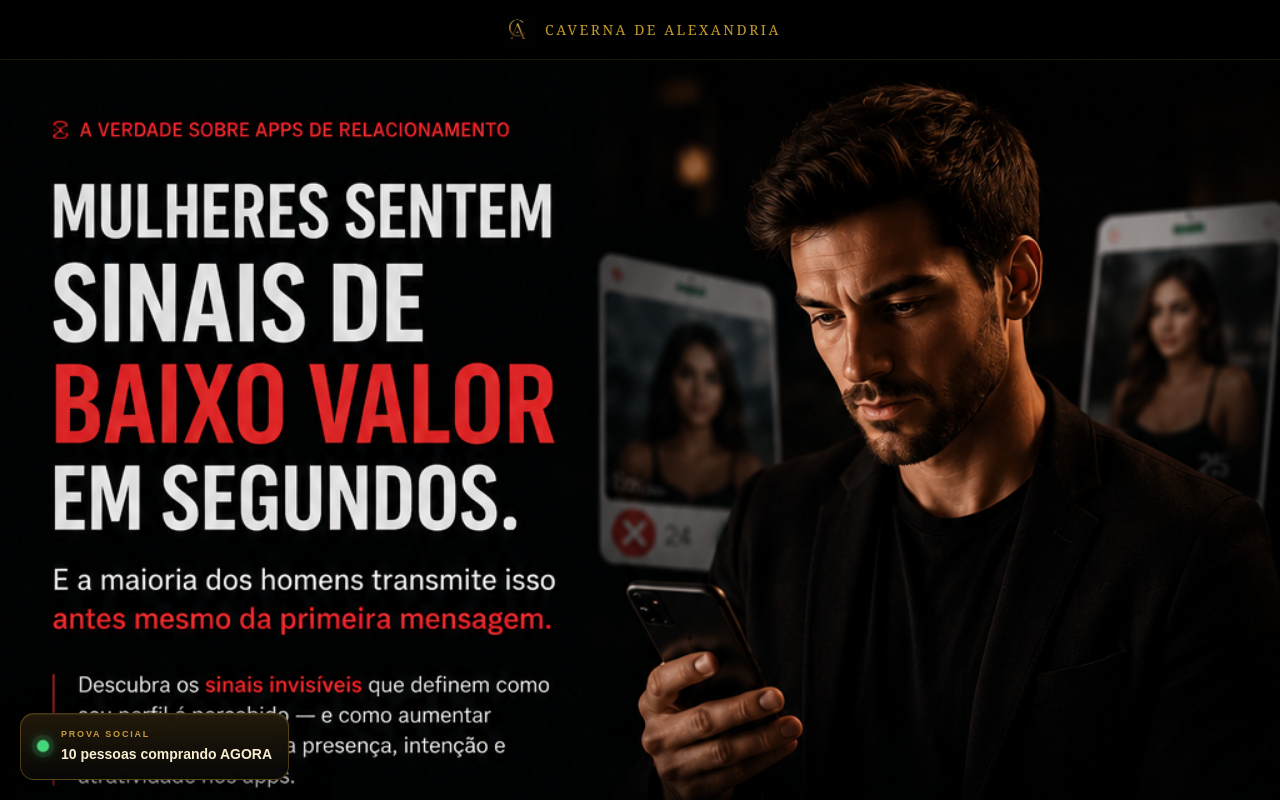
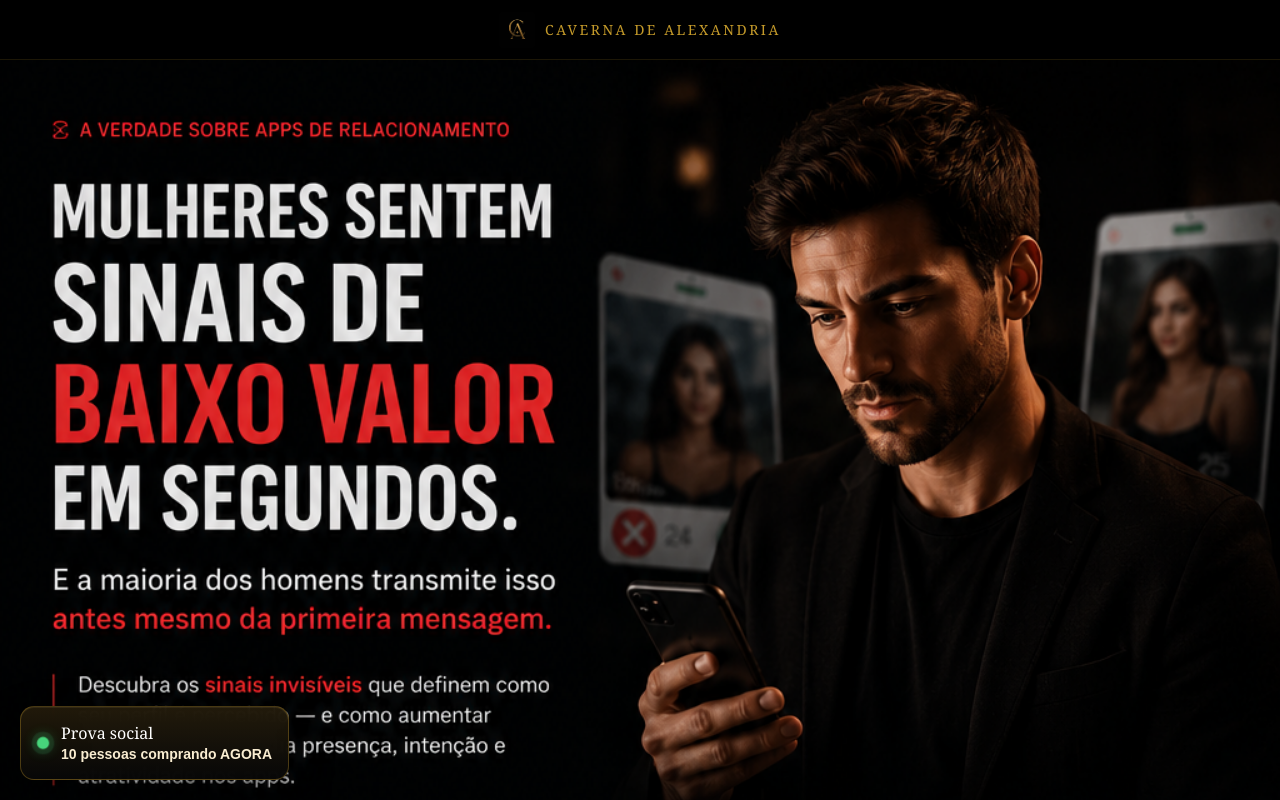
Before and after one commit to guibalestrin/teste_codex, a React (Vite) app in the folder Projeto_Anti/: page / in a window 1280 px wide. Shown: the top 800 px of the page. Built offline with nearby package versions, Linux system fonts and the light colour scheme.

Commit message:
Update index.css

```diff
--- a/Projeto_Anti/src/index.css
+++ b/Projeto_Anti/src/index.css
@@ -296,21 +296,8 @@ button {
   animation: social-proof-pulse 1.8s ease-in-out infinite;
 }
 
-.social-proof-copy {
+.social-proof-message {
   min-width: 0;
-}
-
-.social-proof-label {
-  margin-bottom: 4px;
-  font-size: 9px;
-  font-family: Arial, sans-serif;
-  font-weight: 700;
-  letter-spacing: 0.2em;
-  text-transform: uppercase;
-  color: rgba(212, 165, 71, 0.92);
-}
-
-.social-proof-message {
   font-size: 13px;
   line-height: 1.4;
   font-family: Arial, sans-serif;
```
